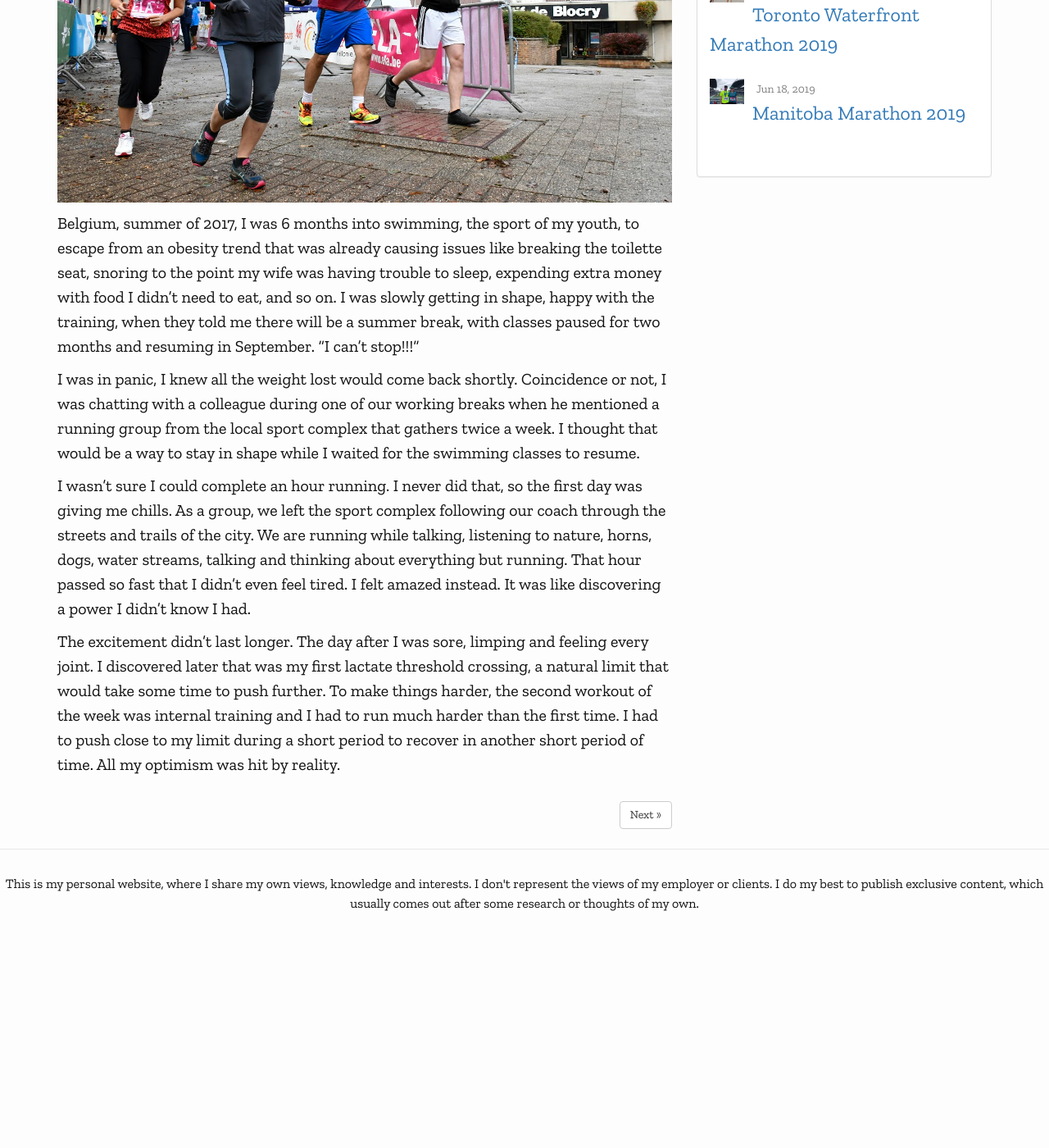
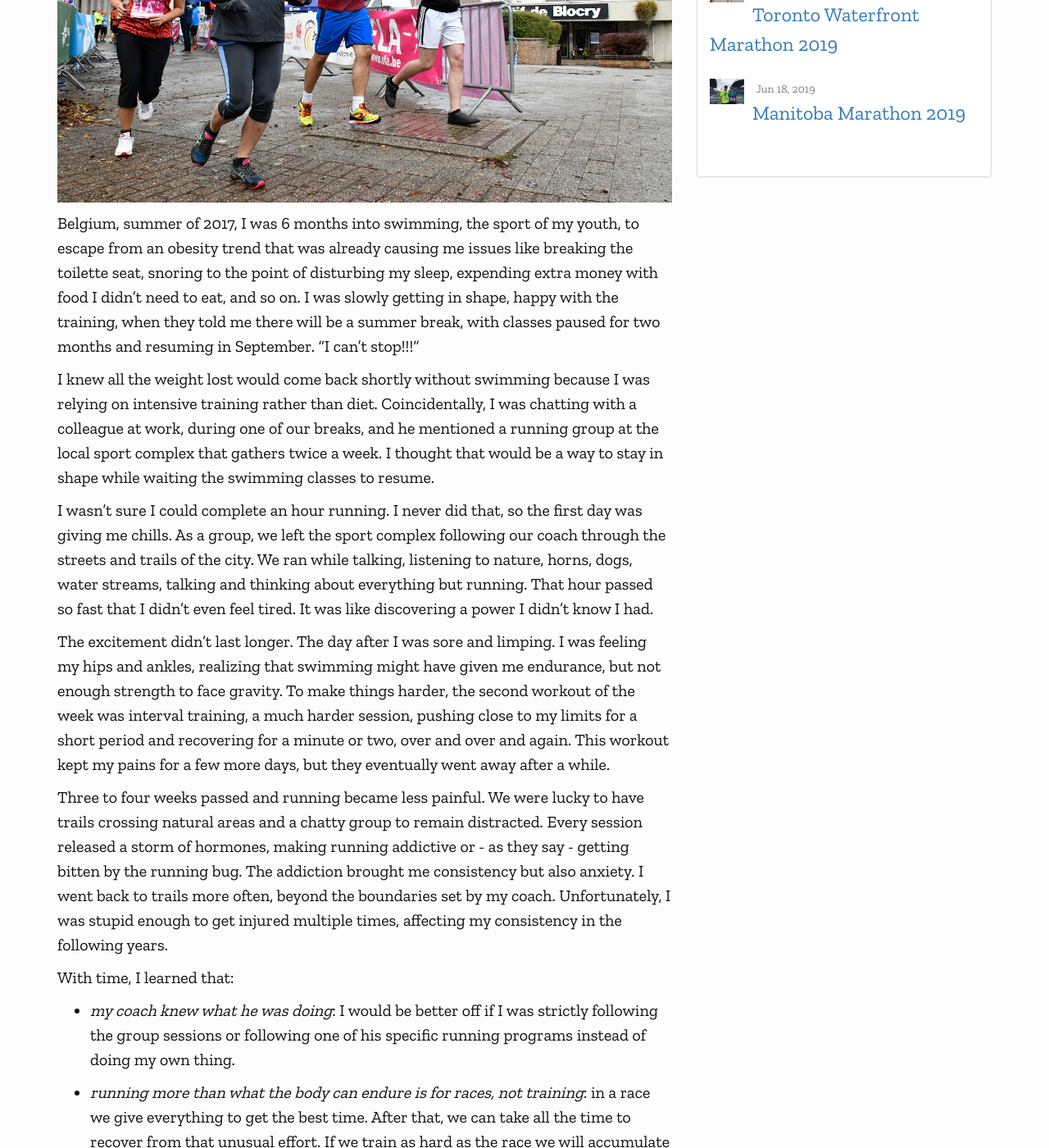
Before and after one commit to htmfilho/sports, a Jekyll site: the page built from _posts/2017-07-01-started-running.md, in a window 1280 px wide and 1400 px high, scrolled down 446 px. Shown: the whole window at 82% size. Built offline with Jekyll 4.4.1, drawn with Linux system fonts in a browser that asks for light colours; nearby versions of some CDN libraries; some web fonts are replaced; comment, search, counter and statistics services are not loaded; before the commit the page ends 1600 px from its top, so only the background shows below that; some of the changed text lies outside the part shown.

Commit message:
Final version of "Started Running"

```diff
--- a/_posts/2017-07-01-started-running.md
+++ b/_posts/2017-07-01-started-running.md
@@ -8,12 +8,24 @@ categories: fhir healthcare api standard
 
 ![Started Running](/sports/images/posts/started-running.jpg)
 
-Belgium, summer of 2017, I was 6 months into swimming, the sport of my youth, to escape from an obesity trend that was already causing issues like breaking the toilette seat, snoring to the point my wife was having trouble to sleep, expending extra money with food I didn't need to eat, and so on. I was slowly getting in shape, happy with the training, when they told me there will be a summer break, with classes paused for two months and resuming in September. "I can't stop!!!"
+Belgium, summer of 2017, I was 6 months into swimming, the sport of my youth, to escape from an obesity trend that was already causing me issues like breaking the toilette seat, snoring to the point of disturbing my sleep, expending extra money with food I didn't need to eat, and so on. I was slowly getting in shape, happy with the training, when they told me there will be a summer break, with classes paused for two months and resuming in September. "I can't stop!!!"
 
 <!-- more -->
 
-I was in panic, I knew all the weight lost would come back shortly. Coincidence or not, I was chatting with a colleague during one of our working breaks when he mentioned a running group from the local sport complex that gathers twice a week. I thought that would be a way to stay in shape while I waited for the swimming classes to resume.
+I knew all the weight lost would come back shortly without swimming because I was relying on intensive training rather than diet. Coincidentally, I was chatting with a colleague at work, during one of our breaks, and he mentioned a running group at the local sport complex that gathers twice a week. I thought that would be a way to stay in shape while waiting the swimming classes to resume.
 
-I wasn't sure I could complete an hour running. I never did that, so the first day was giving me chills. As a group, we left the sport complex following our coach through the streets and trails of the city. We are running while talking, listening to nature, horns, dogs, water streams, talking and thinking about everything but running. That hour passed so fast that I didn't even feel tired. I felt amazed instead. It was like discovering a power I didn't know I had.
+I wasn't sure I could complete an hour running. I never did that, so the first day was giving me chills. As a group, we left the sport complex following our coach through the streets and trails of the city. We ran while talking, listening to nature, horns, dogs, water streams, talking and thinking about everything but running. That hour passed so fast that I didn't even feel tired. It was like discovering a power I didn't know I had.
 
-The excitement didn't last longer. The day after I was sore, limping and feeling every joint. I discovered later that was my first lactate threshold crossing, a natural limit that would take some time to push further. To make things harder, the second workout of the week was internal training and I had to run much harder than the first time. I had to push close to my limit during a short period to recover in another short period of time. All my optimism was hit by reality.
+The excitement didn't last longer. The day after I was sore and limping. I was feeling my hips and ankles, realizing that swimming might have given me endurance, but not enough strength to face gravity. To make things harder, the second workout of the week was interval training, a much harder session, pushing close to my limits for a short period and recovering for a minute or two, over and over and again. This workout kept my pains for a few more days, but they eventually went away after a while.
+
+Three to four weeks passed and running became less painful. We were lucky to have trails crossing natural areas and a chatty group to remain distracted. Every session released a storm of hormones, making running addictive or - as they say - getting bitten by the running bug. The addiction brought me consistency but also anxiety. I went back to trails more often, beyond the boundaries set by my coach. Unfortunately, I was stupid enough to get injured multiple times, affecting my consistency in the following years.
+
+With time, I learned that:
+
+ - _my coach knew what he was doing_: I would be better off if I was strictly following the group sessions or following one of his specific running programs instead of doing my own thing.
+
+ - _running more than what the body can endure is for races, not training_: in a race we give everything to get the best time. After that, we can take all the time to recover from that unusual effort. If we train as hard as the race we will accumulate fatigue and injures, risking to break consistency. Long easy runs and short sprints is the key to effective training.
+
+ - _consistency and patience are the minimal to get better and go further_: the best time to go for a run is when we feel we don't wanna go at all. The satisfaction after the run is overwhelming and it also establishes the consistency to slowly build fitness, endurance, and speed.
+
+ This is the kick-off of a long term project to report the best experiences I had while running. The more my mileage increases the more I have to share with you. So, I invite you to check this out from time to time to learn one thing or two about running.
```
